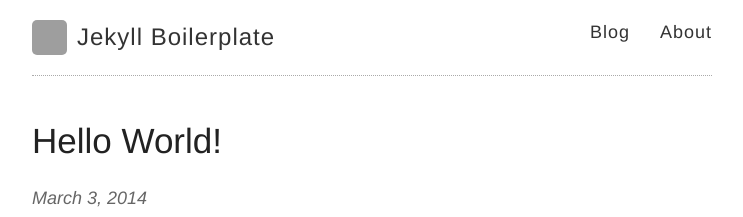
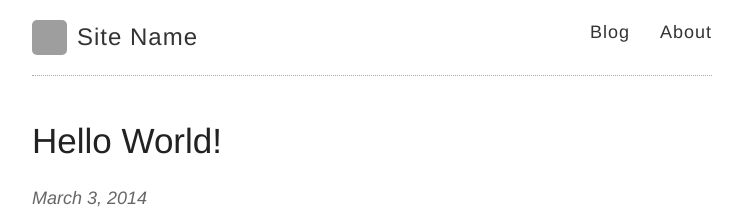
Before and after one commit to Sparadanni-eth/finnus.github.io, a Jekyll site: the page built from index.html, in a window 1280 px wide. Shown: the top 217 px of the page, without its empty margins (268-1011 px from the left). Built offline with Jekyll 4.4.1, drawn with Linux system fonts in a browser that asks for light colours; Markdown is read by kramdown in place of the engine named in the settings; grey boxes are pictures that could not be loaded.

Commit message:
Generalised config variable placeholders.

```diff
--- a/_config.yml
+++ b/_config.yml
@@ -1,12 +1,12 @@
 #
-# This file contains configuration flags to customize your site
+# This file contains configuration flags to customize your blog
 #
 
-# The name of your site
-name: Jekyll Boilerplate
+# The name of your blog
+name: Site Name
 
 # A short bio or description
-description: Your blog with Jekyll—no setup required.
+description: Your Site Description
 
 # A URL pointing to your avatar or profile pic
 # To use your Gravatar: (the one that GitHub uses for your profile pic)
```
